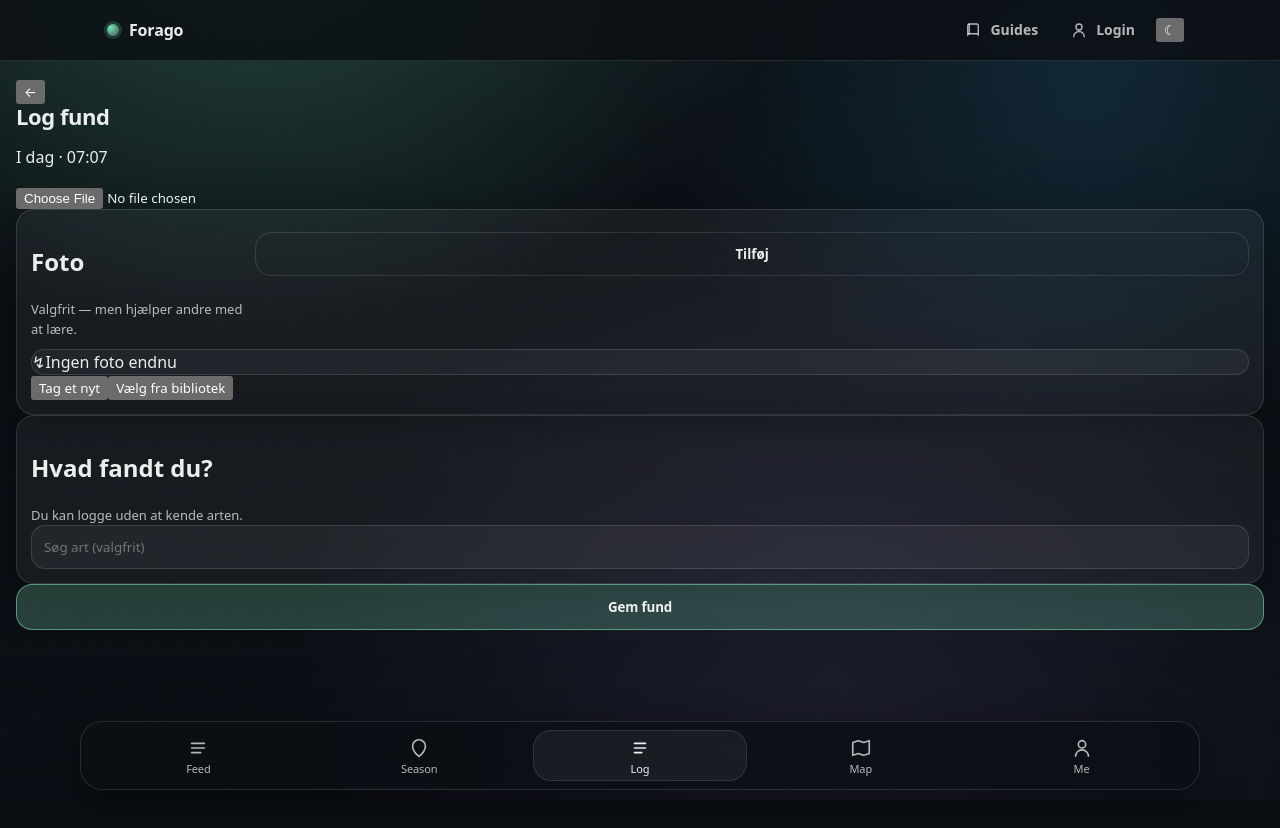
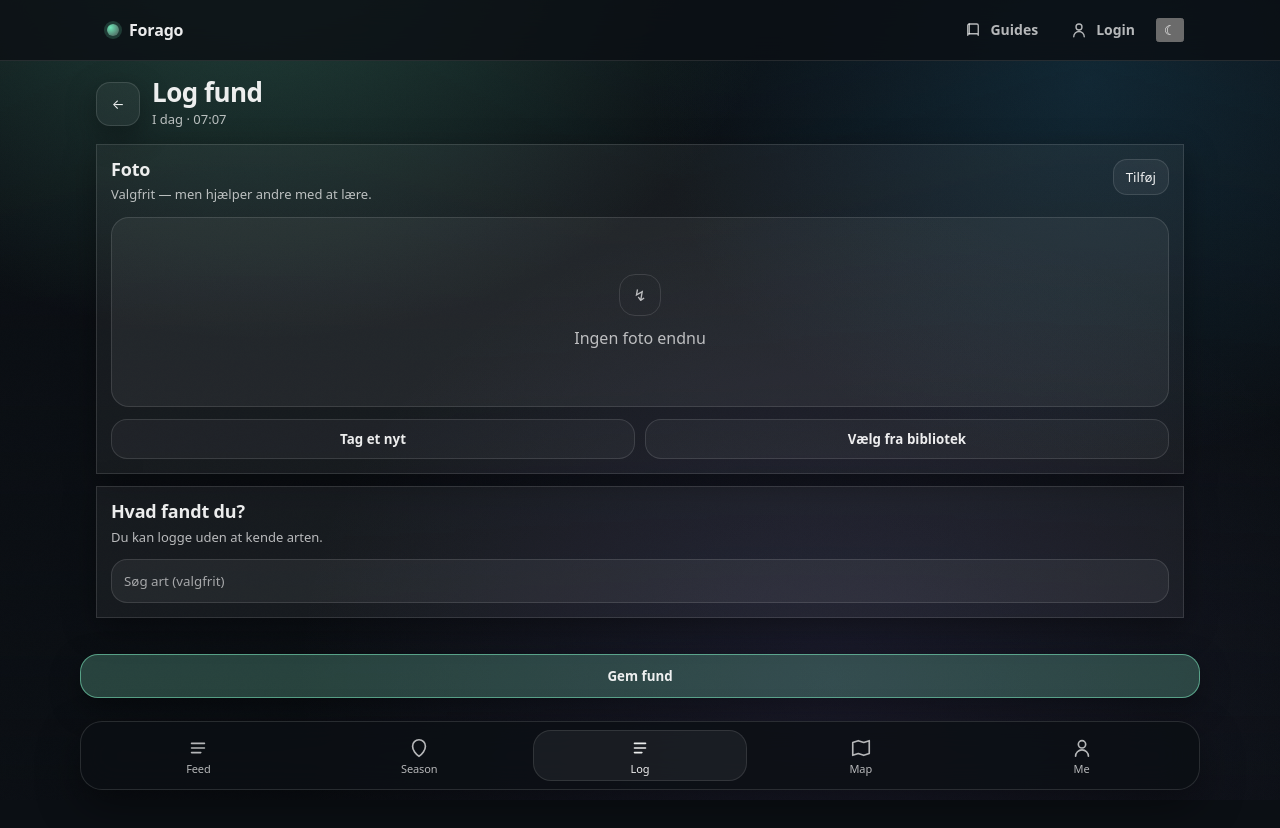
Before and after one commit to Hyllekvist/forago, a Next.js app: page /en/log in a window 1280 px wide. Shown: the top 828 px of the page. Built offline with nearby package versions, Linux system fonts and the light colour scheme.

Commit message:
Update Log.module.css

```diff
--- a/src/app/[locale]/log/Log.module.css
+++ b/src/app/[locale]/log/Log.module.css
@@ -1,307 +1,176 @@
-/* src/app/[locale]/log/Log.module.css */
-
 .page{
-  min-height: 100vh;
-  padding: 18px var(--pad);
+  max-width: var(--maxw);
+  margin: 0 auto;
+  padding: 18px var(--pad) 120px; /* plads til sticky + bottomnav */
 }
 
-.container{
-  max-width: 780px;
-  margin: 0 auto;
-  padding-bottom: calc(120px + env(safe-area-inset-bottom));
-}
-
-.header{
+.top{
   display: grid;
   grid-template-columns: auto 1fr;
   gap: 12px;
   align-items: center;
-  margin: 10px 0 16px;
+  margin-bottom: 14px;
 }
 
-.backBtn{
-  width: 42px;
-  height: 42px;
+.back{
+  width: 44px;
+  height: 44px;
   border-radius: 14px;
   border: 1px solid var(--line);
   background: var(--panel);
   color: var(--ink);
+  box-shadow: var(--shadow-1);
 }
 
-.headerText{ min-width: 0; }
-
+.titleWrap{ min-width: 0; }
 .h1{
   margin: 0;
-  font-size: 22px;
-  line-height: 1.15;
+  font-size: 26px;
+  line-height: 1.05;
   letter-spacing: -0.02em;
 }
-
-.sub{
+.meta{
   margin: 4px 0 0;
   color: var(--muted);
   font-size: 13px;
 }
 
-.grid{
-  display: grid;
-  gap: 12px;
-}
+.hiddenInput{ display:none; }
 
 .card{
+  border-radius: var(--radius);
   border: 1px solid var(--line);
   background: var(--panel);
   box-shadow: var(--shadow-1);
-  border-radius: var(--r-lg, 22px);
   padding: 14px;
+  margin: 12px 0;
 }
 
 .cardHead{
-  display: flex;
-  align-items: flex-start;
-  justify-content: space-between;
+  display:flex;
+  align-items:flex-start;
+  justify-content:space-between;
   gap: 12px;
-  margin-bottom: 10px;
+  margin-bottom: 12px;
 }
 
-.kicker{
-  font-weight: 800;
-  color: var(--ink);
+.h2{
+  margin: 0;
+  font-size: 18px;
+  line-height: 1.15;
   letter-spacing: -0.01em;
 }
 
-.help{
-  margin-top: 4px;
+.sub{
+  margin: 6px 0 0;
   color: var(--muted);
   font-size: 13px;
 }
 
-.smallBtn{
-  height: 34px;
-  padding: 0 12px;
+.ghostBtn{
+  padding: 8px 12px;
   border-radius: 14px;
   border: 1px solid var(--line);
   background: color-mix(in srgb, var(--panel2) 70%, transparent);
   color: var(--ink);
-  font-weight: 700;
+  white-space: nowrap;
 }
 
 .photoBox{
   border-radius: 18px;
   border: 1px solid var(--line);
+  background: color-mix(in srgb, var(--panel2) 72%, transparent);
   overflow: hidden;
-  background: color-mix(in srgb, var(--panel2) 60%, transparent);
+  min-height: 190px;
+  display: grid;
+  place-items: center;
 }
 
 .photo{
   width: 100%;
-  height: 210px;
+  height: 240px;
   object-fit: cover;
   display: block;
 }
 
-.photoPlaceholder{
-  height: 210px;
-  display: grid;
-  place-items: center;
-  gap: 8px;
+.photoEmpty{
+  display:flex;
+  flex-direction:column;
+  align-items:center;
+  justify-content:center;
+  gap: 10px;
+  color: var(--muted);
+  padding: 22px 10px;
+}
+
+.photoEmptyIcon{
+  width: 42px;
+  height: 42px;
+  border-radius: 16px;
+  border: 1px solid var(--line);
+  display:grid;
+  place-items:center;
   color: var(--muted);
 }
 
-.photoIcon{
-  font-size: 20px;
-  opacity: .9;
+.actions{
+  display:flex;
+  gap: 10px;
+  margin-top: 12px;
 }
 
-.photoText{
-  font-size: 13px;
-}
-
-.cardRow{
-  margin-top: 10px;
-  display: flex;
-  gap: 10px;
-  flex-wrap: wrap;
-}
-
-.chipBtn{
-  height: 34px;
-  padding: 0 12px;
-  border-radius: 999px;
-  border: 1px solid var(--chipLine);
-  background: var(--chipBg);
+.pillBtn{
+  flex: 1;
+  padding: 10px 12px;
+  border-radius: 16px;
+  border: 1px solid var(--line);
+  background: color-mix(in srgb, var(--panel) 78%, transparent);
   color: var(--ink);
   font-weight: 650;
-  font-size: 13px;
 }
 
 .input{
   width: 100%;
-  height: 44px;
-  border-radius: 14px;
+  margin-top: 12px;
+  padding: 12px 12px;
+  border-radius: 16px;
   border: 1px solid var(--line);
-  background: color-mix(in srgb, var(--panel2) 65%, transparent);
+  background: color-mix(in srgb, var(--panel2) 72%, transparent);
   color: var(--ink);
-  padding: 0 12px;
   outline: none;
 }
 
-.textarea{
-  width: 100%;
-  border-radius: 14px;
-  border: 1px solid var(--line);
-  background: color-mix(in srgb, var(--panel2) 65%, transparent);
-  color: var(--ink);
-  padding: 10px 12px;
-  outline: none;
-  resize: vertical;
+.input::placeholder{
+  color: color-mix(in srgb, var(--muted) 85%, transparent);
 }
 
-.locationRow{
-  display: flex;
-  align-items: center;
-  justify-content: space-between;
-  gap: 10px;
-  flex-wrap: wrap;
-}
-
-.locationValue{
-  color: var(--ink);
-  font-weight: 700;
-}
-
-.segment{
-  display: inline-flex;
-  border-radius: 999px;
-  border: 1px solid var(--line);
-  background: color-mix(in srgb, var(--panel2) 65%, transparent);
-  padding: 4px;
-  gap: 4px;
-}
-
-.segBtn{
-  height: 32px;
-  padding: 0 12px;
-  border-radius: 999px;
-  border: 1px solid transparent;
-  background: transparent;
-  color: var(--muted);
-  font-weight: 750;
-  font-size: 13px;
-}
-
-.segActive{
-  background: color-mix(in srgb, var(--panel) 75%, transparent);
-  color: var(--ink);
-  border-color: var(--line);
-}
-
-.ctaBar{
-  position: sticky;
-  bottom: calc(10px + env(safe-area-inset-bottom));
-  margin-top: 14px;
-
-  border: 1px solid var(--line);
-  background: color-mix(in srgb, var(--bg) 82%, transparent);
-  backdrop-filter: blur(16px);
-  -webkit-backdrop-filter: blur(16px);
-
-  box-shadow: var(--shadow-1);
-  border-radius: 22px;
-  padding: 12px;
+.sticky{
+  position: fixed;
+  left: 0;
+  right: 0;
+  bottom: calc(var(--bottom-nav-h, 82px) + env(safe-area-inset-bottom));
+  padding: 10px var(--pad);
+  z-index: 90;
+  pointer-events: none;
 }
 
 .primaryBtn{
+  pointer-events: auto;
   width: 100%;
-  height: 46px;
-  border-radius: 16px;
-  border: 1px solid color-mix(in srgb, var(--accent) 45%, var(--line));
-  background: color-mix(in srgb, var(--accent) 18%, var(--panel));
+  max-width: var(--maxw);
+  margin: 0 auto;
+  display:block;
+
+  padding: 12px 14px;
+  border-radius: 18px;
+  border: 1px solid color-mix(in srgb, var(--accent) 50%, var(--line));
+  background: color-mix(in srgb, var(--accent) 20%, var(--panel));
   color: var(--ink);
-  font-weight: 850;
-  letter-spacing: -0.01em;
-}
-
-.primaryBtn:disabled{
-  opacity: .75;
-}
-
-.ghostBtn{
-  width: 100%;
-  height: 44px;
-  margin-top: 8px;
-  border-radius: 16px;
-  border: 1px solid var(--line);
-  background: transparent;
-  color: var(--ink);
-  font-weight: 750;
-}
-
-.ctaHint{
-  margin-top: 8px;
-  text-align: center;
-  color: var(--muted);
-  font-size: 12.5px;
-}
-
-/* success */
-.successHero{
-  padding: 28px 0;
-}
-
-.previewCard{
-  margin-top: 14px;
-  display: grid;
-  grid-template-columns: 56px 1fr;
-  gap: 12px;
-  align-items: center;
-
-  border: 1px solid var(--line);
-  background: var(--panel);
-  border-radius: 20px;
-  padding: 12px;
+  font-weight: 800;
   box-shadow: var(--shadow-1);
 }
 
-.previewThumb{
-  width: 56px;
-  height: 56px;
-  border-radius: 16px;
-  border: 1px solid var(--line);
-  background: color-mix(in srgb, var(--panel2) 70%, transparent);
+@media (max-width: 420px){
+  .actions{ flex-direction: column; }
+  .photo{ height: 220px; }
 }
-
-.previewTitle{
-  font-weight: 850;
-  letter-spacing: -0.01em;
-}
-
-.previewMeta{
-  margin-top: 6px;
-  display: flex;
-  gap: 8px;
-  flex-wrap: wrap;
-}
-
-.badge{
-  font-size: 12px;
-  color: var(--muted);
-  border: 1px solid var(--chipLine);
-  background: var(--chipBg);
-  border-radius: 999px;
-  padding: 6px 10px;
-}
-
-.successActions{
-  display: grid;
-  gap: 10px;
-  margin-top: 14px;
-}
-
-.linkBtn{
-  margin-top: 14px;
-  background: transparent;
-  border: none;
-  color: var(--muted);
-  font-weight: 700;
-}
```
